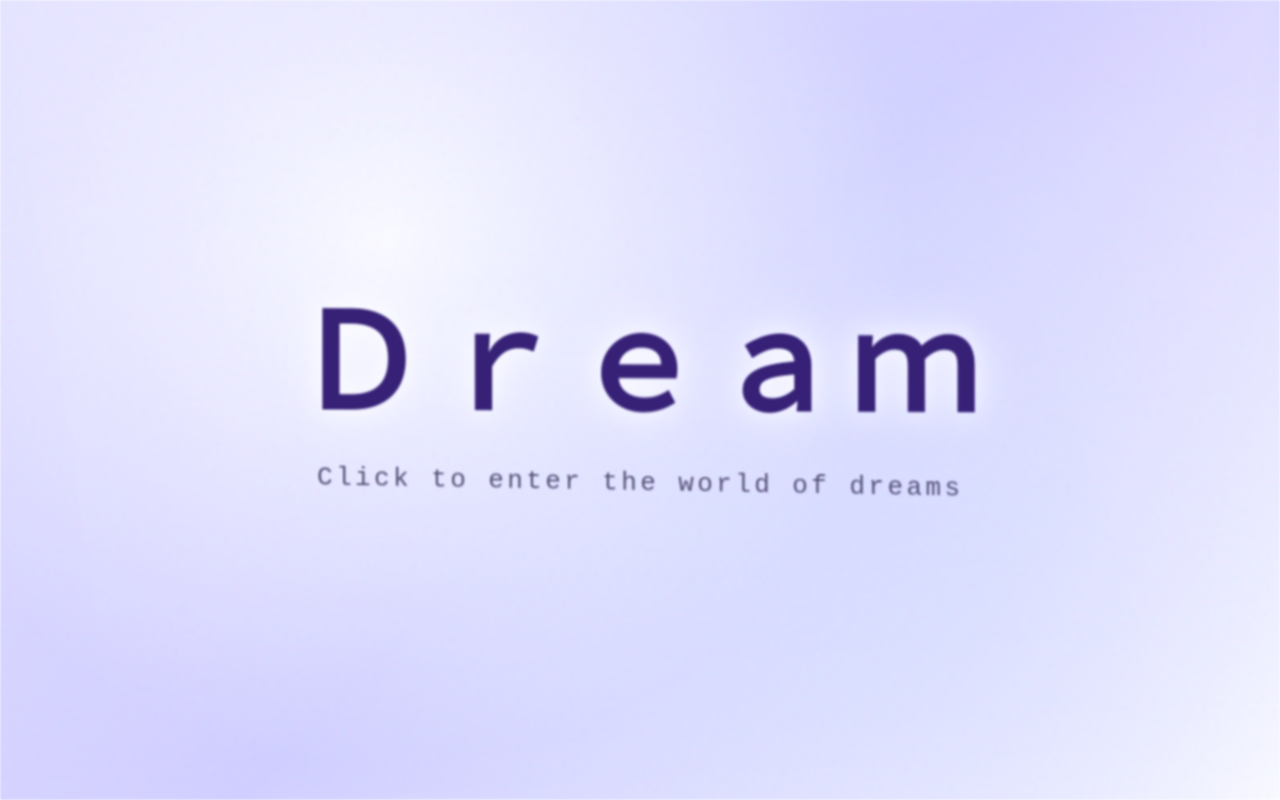
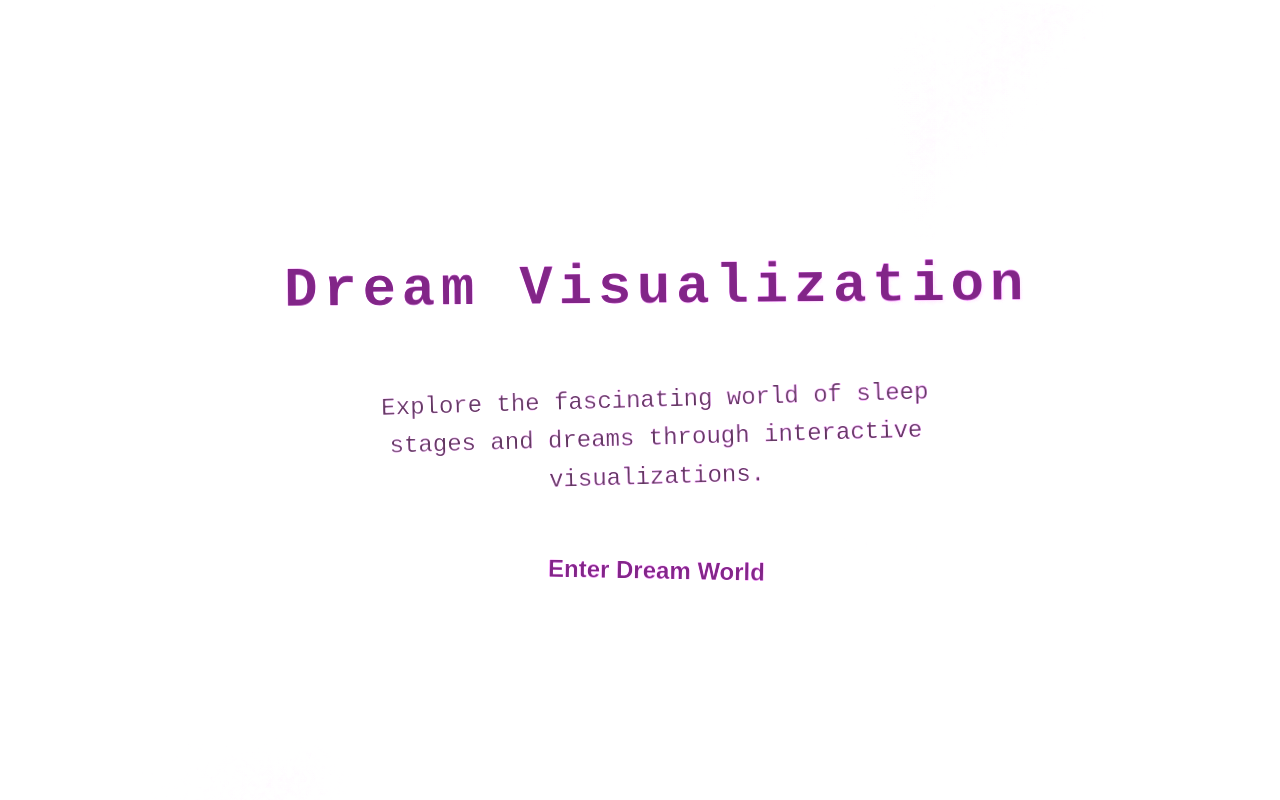
Before and after one commit to 9OwO6/Dream, a Next.js app: page / in a window 1280 px wide. Built offline with nearby package versions, Linux system fonts and the light colour scheme.

Commit message:
feat: 优化移动端显示效果

```diff
--- a/app/page.tsx
+++ b/app/page.tsx
@@ -17,7 +17,7 @@
         justifyContent: 'center',
         background: 'linear-gradient(135deg, #e1f0ff 0%, #c5e1ff 50%, #ffffff 100%)',
         margin: 0,
-        padding: 0,
+        padding: '1rem',
         position: 'fixed',
         top: 0,
         left: 0,
@@ -29,154 +29,139 @@
         @keyframes dreamWave {
           0% {
             background:
-              radial-gradient(circle at 20% 20%, rgba(255, 255, 255, 0.9) 0%, transparent 50%),
-              radial-gradient(circle at 80% 80%, rgba(200, 230, 255, 0.9) 0%, transparent 50%),
-              radial-gradient(circle at 50% 50%, rgba(180, 220, 255, 0.8) 0%, transparent 70%),
+              radial-gradient(circle at 20% 20%, rgba(255, 255, 255, 0.8) 0%, transparent 50%),
+              radial-gradient(circle at 80% 80%, rgba(197, 225, 255, 0.8) 0%, transparent 50%),
               linear-gradient(135deg, #e1f0ff 0%, #c5e1ff 50%, #ffffff 100%);
-            filter: hue-rotate(0deg) saturate(1.2) blur(0px);
+            filter: hue-rotate(0deg) saturate(1.5) brightness(1.2);
           }
           25% {
             background:
-              radial-gradient(circle at 30% 30%, rgba(255, 255, 255, 0.9) 0%, transparent 50%),
-              radial-gradient(circle at 70% 70%, rgba(200, 230, 255, 0.9) 0%, transparent 50%),
-              radial-gradient(circle at 40% 40%, rgba(180, 220, 255, 0.8) 0%, transparent 70%),
-              linear-gradient(135deg, #d4e8ff 0%, #b8d8ff 50%, #ffffff 100%);
-            filter: hue-rotate(30deg) saturate(1.3) blur(1px);
+              radial-gradient(circle at 30% 30%, rgba(255, 255, 255, 0.8) 0%, transparent 50%),
+              radial-gradient(circle at 70% 70%, rgba(197, 225, 255, 0.8) 0%, transparent 50%),
+              linear-gradient(135deg, #e1f0ff 0%, #c5e1ff 50%, #ffffff 100%);
+            filter: hue-rotate(72deg) saturate(1.6) brightness(1.25);
           }
           50% {
             background:
-              radial-gradient(circle at 40% 40%, rgba(255, 255, 255, 0.9) 0%, transparent 50%),
-              radial-gradient(circle at 60% 60%, rgba(200, 230, 255, 0.9) 0%, transparent 50%),
-              radial-gradient(circle at 50% 50%, rgba(180, 220, 255, 0.8) 0%, transparent 70%),
-              linear-gradient(135deg, #c5e1ff 0%, #a8cfff 50%, #ffffff 100%);
-            filter: hue-rotate(60deg) saturate(1.4) blur(2px);
+              radial-gradient(circle at 40% 40%, rgba(255, 255, 255, 0.8) 0%, transparent 50%),
+              radial-gradient(circle at 60% 60%, rgba(197, 225, 255, 0.8) 0%, transparent 50%),
+              linear-gradient(135deg, #e1f0ff 0%, #c5e1ff 50%, #ffffff 100%);
+            filter: hue-rotate(144deg) saturate(1.7) brightness(1.3);
           }
           75% {
             background:
-              radial-gradient(circle at 30% 30%, rgba(255, 255, 255, 0.9) 0%, transparent 50%),
-              radial-gradient(circle at 70% 70%, rgba(200, 230, 255, 0.9) 0%, transparent 50%),
-              radial-gradient(circle at 60% 60%, rgba(180, 220, 255, 0.8) 0%, transparent 70%),
-              linear-gradient(135deg, #d4e8ff 0%, #b8d8ff 50%, #ffffff 100%);
-            filter: hue-rotate(30deg) saturate(1.3) blur(1px);
+              radial-gradient(circle at 30% 30%, rgba(255, 255, 255, 0.8) 0%, transparent 50%),
+              radial-gradient(circle at 70% 70%, rgba(197, 225, 255, 0.8) 0%, transparent 50%),
+              linear-gradient(135deg, #e1f0ff 0%, #c5e1ff 50%, #ffffff 100%);
+            filter: hue-rotate(216deg) saturate(1.6) brightness(1.25);
           }
           100% {
             background:
-              radial-gradient(circle at 20% 20%, rgba(255, 255, 255, 0.9) 0%, transparent 50%),
-              radial-gradient(circle at 80% 80%, rgba(200, 230, 255, 0.9) 0%, transparent 50%),
-              radial-gradient(circle at 50% 50%, rgba(180, 220, 255, 0.8) 0%, transparent 70%),
+              radial-gradient(circle at 20% 20%, rgba(255, 255, 255, 0.8) 0%, transparent 50%),
+              radial-gradient(circle at 80% 80%, rgba(197, 225, 255, 0.8) 0%, transparent 50%),
               linear-gradient(135deg, #e1f0ff 0%, #c5e1ff 50%, #ffffff 100%);
-            filter: hue-rotate(0deg) saturate(1.2) blur(0px);
+            filter: hue-rotate(360deg) saturate(1.5) brightness(1.2);
           }
         }
 
         @keyframes float {
           0%, 100% {
-            transform: translateY(0) rotate(0deg) scale(1) skew(0deg);
+            transform: translateY(0) rotate(0deg);
           }
           25% {
-            transform: translateY(-20px) rotate(2deg) scale(1.05) skew(2deg);
+            transform: translateY(-10px) rotate(2deg);
           }
           50% {
-            transform: translateY(-10px) rotate(-2deg) scale(1.1) skew(-2deg);
+            transform: translateY(0) rotate(0deg);
           }
           75% {
-            transform: translateY(-15px) rotate(1deg) scale(1.08) skew(1deg);
+            transform: translateY(10px) rotate(-2deg);
           }
         }
 
         @keyframes glow {
           0%, 100% {
-            text-shadow: 0 0 20px rgba(255, 255, 255, 0.7),
-                         0 0 40px rgba(255, 255, 255, 0.5),
-                         0 0 60px rgba(255, 255, 255, 0.3),
-                         0 0 80px rgba(255, 255, 255, 0.2);
-            filter: brightness(1) contrast(1.1) hue-rotate(0deg);
+            box-shadow: 0 0 20px rgba(255, 255, 255, 0.5);
           }
           50% {
-            text-shadow: 0 0 30px rgba(255, 255, 255, 0.9),
-                         0 0 50px rgba(255, 255, 255, 0.7),
-                         0 0 70px rgba(255, 255, 255, 0.5),
-                         0 0 90px rgba(255, 255, 255, 0.3);
-            filter: brightness(1.2) contrast(1.2) hue-rotate(30deg);
+            box-shadow: 0 0 30px rgba(255, 255, 255, 0.8);
           }
         }
 
         @keyframes waveLine {
           0% {
-            transform: translateX(-100%) rotate(0deg) scale(1);
-            opacity: 0.3;
-          }
-          50% {
-            transform: translateX(0%) rotate(180deg) scale(1.5);
-            opacity: 0.6;
+            transform: translateX(-100%) translateY(0);
           }
           100% {
-            transform: translateX(100%) rotate(360deg) scale(1);
-            opacity: 0.3;
+            transform: translateX(100%) translateY(0);
           }
         }
 
         @keyframes chaosWave {
           0% {
-            clip-path: polygon(0% 0%, 100% 0%, 100% 100%, 0% 100%);
+            transform: scale(1) rotate(0deg);
           }
           25% {
-            clip-path: polygon(10% 0%, 90% 0%, 100% 100%, 0% 100%);
+            transform: scale(1.1) rotate(5deg);
           }
           50% {
-            clip-path: polygon(0% 0%, 100% 0%, 90% 100%, 10% 100%);
+            transform: scale(1) rotate(0deg);
           }
           75% {
-            clip-path: polygon(5% 0%, 95% 0%, 95% 100%, 5% 100%);
+            transform: scale(0.9) rotate(-5deg);
           }
           100% {
-            clip-path: polygon(0% 0%, 100% 0%, 100% 100%, 0% 100%);
+            transform: scale(1) rotate(0deg);
           }
         }
 
         .wave-container {
           position: absolute;
-          width: 100%;
+          top: 0;
+          left: 0;
+          width: 200%;
           height: 100%;
-          overflow: hidden;
           pointer-events: none;
-          animation: chaosWave 10s ease-in-out infinite;
+          z-index: 1;
         }
 
         .wave {
           position: absolute;
-          width: 200%;
-          height: 200%;
-          background: linear-gradient(45deg,
+          width: 100%;
+          height: 100%;
+          background: linear-gradient(90deg,
             transparent 0%,
-            rgba(255, 255, 255, 0.1) 25%,
-            transparent 50%,
-            rgba(255, 255, 255, 0.1) 75%,
+            rgba(255, 255, 255, 0.1) 20%,
+            rgba(197, 225, 255, 0.1) 40%,
+            rgba(255, 255, 255, 0.1) 60%,
+            rgba(197, 225, 255, 0.1) 80%,
             transparent 100%
           );
-          animation: waveLine 15s linear infinite;
+          animation: waveLine 8s linear infinite;
         }
 
         .wave:nth-child(2) {
-          animation-delay: -5s;
-          transform: scale(1.5) rotate(45deg);
-          background: linear-gradient(-45deg,
+          animation-delay: -2s;
+          opacity: 0.5;
+          background: linear-gradient(90deg,
             transparent 0%,
-            rgba(255, 255, 255, 0.15) 25%,
-            transparent 50%,
-            rgba(255, 255, 255, 0.15) 75%,
+            rgba(197, 225, 255, 0.1) 20%,
+            rgba(255, 255, 255, 0.1) 40%,
+            rgba(197, 225, 255, 0.1) 60%,
+            rgba(255, 255, 255, 0.1) 80%,
             transparent 100%
           );
         }
 
         .wave:nth-child(3) {
-          animation-delay: -10s;
-          transform: scale(2) rotate(-45deg);
+          animation-delay: -4s;
+          opacity: 0.3;
           background: linear-gradient(90deg,
             transparent 0%,
-            rgba(255, 255, 255, 0.2) 25%,
-            transparent 50%,
-            rgba(255, 255, 255, 0.2) 75%,
+            rgba(255, 255, 255, 0.1) 20%,
+            rgba(197, 225, 255, 0.1) 40%,
+            rgba(255, 255, 255, 0.1) 60%,
+            rgba(197, 225, 255, 0.1) 80%,
             transparent 100%
           );
         }
@@ -192,73 +177,96 @@
           pointer-events: none;
           animation: float 20s ease-in-out infinite;
         }
+
+        @media (max-width: 768px) {
+          h1 {
+            font-size: 2rem !important;
+            text-align: center;
+            padding: 0 1rem;
+          }
+          p {
+            font-size: 1rem !important;
+            text-align: center;
+            padding: 0 1rem;
+            max-width: 90% !important;
+          }
+          button {
+            width: 80% !important;
+            max-width: 300px !important;
+            padding: 1rem !important;
+            font-size: 1.2rem !important;
+          }
+        }
       `}</style>
-      <div className="noise"></div>
       <div className="wave-container">
         <div className="wave"></div>
         <div className="wave"></div>
         <div className="wave"></div>
       </div>
+      <div className="noise"></div>
+      <h1
+        style={{
+          fontSize: '3.5rem',
+          fontWeight: 'bold',
+          color: '#1a365d',
+          marginBottom: '2rem',
+          textAlign: 'center',
+          fontFamily: 'monospace',
+          letterSpacing: '0.1em',
+          textShadow: '2px 2px 4px rgba(0, 0, 0, 0.1)',
+          animation: 'float 6s ease-in-out infinite',
+          position: 'relative',
+          zIndex: 2
+        }}
+      >
+        Dream Visualization
+      </h1>
+      <p
+        style={{
+          fontSize: '1.5rem',
+          color: '#2d3748',
+          marginBottom: '3rem',
+          maxWidth: '600px',
+          textAlign: 'center',
+          lineHeight: '1.6',
+          fontFamily: 'monospace',
+          animation: 'float 8s ease-in-out infinite',
+          position: 'relative',
+          zIndex: 2
+        }}
+      >
+        Explore the fascinating world of sleep stages and dreams through interactive visualizations.
+      </p>
       <button
         onClick={() => router.push('/dreams')}
         style={{
-          fontSize: '8rem',
+          padding: '1.5rem 3rem',
+          fontSize: '1.5rem',
           fontWeight: 'bold',
           color: '#1a365d',
+          backgroundColor: 'rgba(255, 255, 255, 0.2)',
+          backdropFilter: 'blur(10px)',
+          border: '2px solid rgba(255, 255, 255, 0.3)',
+          borderRadius: '15px',
           cursor: 'pointer',
-          border: 'none',
-          background: 'none',
-          padding: 0,
-          margin: 0,
-          textShadow: '2px 2px 4px rgba(0,0,0,0.1)',
           transition: 'all 0.3s ease',
-          transform: 'scale(1)',
-          animation: 'float 6s ease-in-out infinite, glow 3s ease-in-out infinite',
+          animation: 'float 4s ease-in-out infinite',
           position: 'relative',
-          zIndex: 1,
-          fontFamily: 'monospace',
-          letterSpacing: '0.5rem'
+          zIndex: 2
         }}
         onMouseEnter={(e) => {
-          e.currentTarget.style.transform = 'scale(1.15) rotate(2deg)';
-          e.currentTarget.style.textShadow = '4px 4px 8px rgba(0,0,0,0.2)';
+          e.currentTarget.style.backgroundColor = 'rgba(255, 255, 255, 0.3)';
+          e.currentTarget.style.transform = 'scale(1.05) rotate(2deg)';
+          e.currentTarget.style.boxShadow = '0 0 30px rgba(255, 255, 255, 0.8)';
         }}
         onMouseLeave={(e) => {
+          e.currentTarget.style.backgroundColor = 'rgba(255, 255, 255, 0.2)';
           e.currentTarget.style.transform = 'scale(1) rotate(0deg)';
-          e.currentTarget.style.textShadow = '2px 2px 4px rgba(0,0,0,0.1)';
+          e.currentTarget.style.boxShadow = '0 0 20px rgba(255, 255, 255, 0.5)';
         }}
       >
-        Ｄｒｅａｍ
+        Enter Dream World
       </button>
-      <p
-        style={{
-          marginTop: '2rem',
-          fontSize: '1.5rem',
-          color: '#4a5568',
-          cursor: 'pointer',
-          transition: 'all 0.3s ease',
-          textShadow: '1px 1px 2px rgba(0,0,0,0.05)',
-          animation: 'float 6s ease-in-out infinite',
-          animationDelay: '1s',
-          position: 'relative',
-          zIndex: 1,
-          fontFamily: 'monospace',
-          letterSpacing: '0.2rem'
-        }}
-        onClick={() => router.push('/dreams')}
-        onMouseEnter={(e) => {
-          e.currentTarget.style.color = '#2d3748';
-          e.currentTarget.style.textShadow = '2px 2px 4px rgba(0,0,0,0.1)';
-          e.currentTarget.style.transform = 'skew(-2deg)';
-        }}
-        onMouseLeave={(e) => {
-          e.currentTarget.style.color = '#4a5568';
-          e.currentTarget.style.textShadow = '1px 1px 2px rgba(0,0,0,0.05)';
-          e.currentTarget.style.transform = 'skew(0deg)';
-        }}
-      >
-        Click to enter the world of dreams
-      </p>
     </div>
   );
 }
```
Also changed, not shown: app/dreams/page.tsx (+18 -0 lines), components/VideoModal.tsx (+9 -0 lines).
